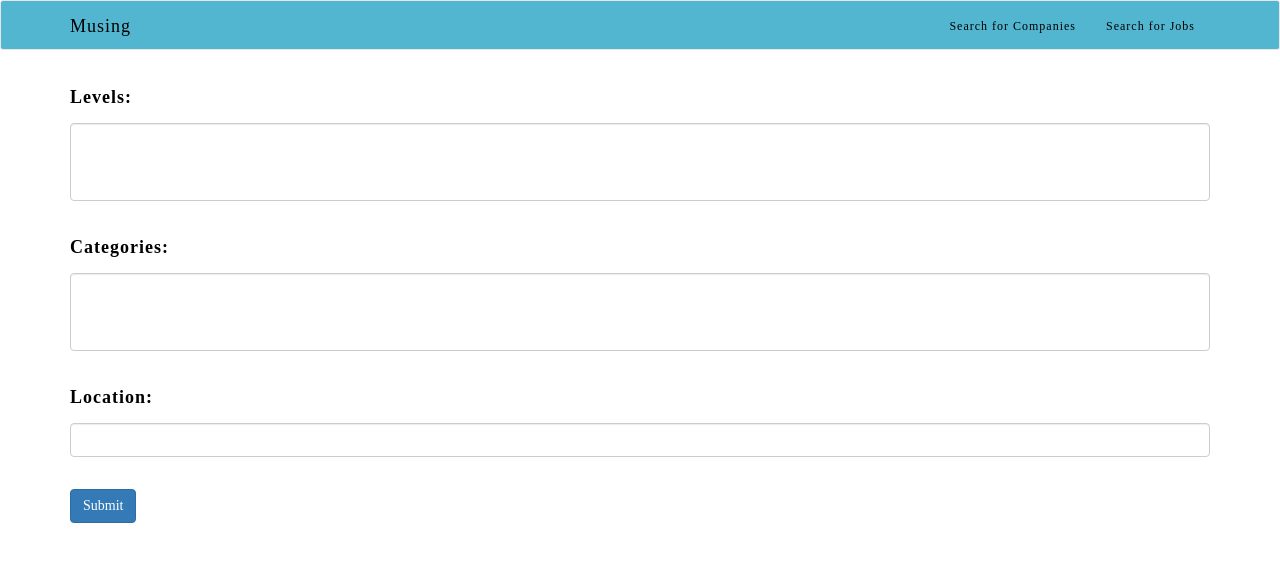
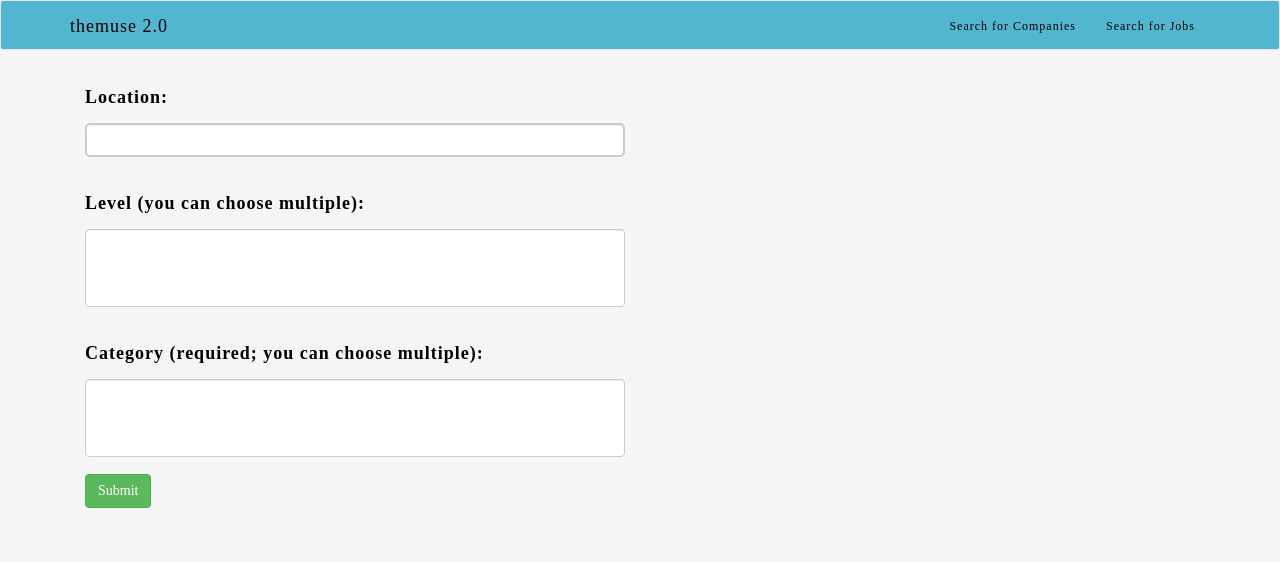
Before and after one commit to j10sanders/PathToPhilosophy, a Flask app: template muse/templates/jobcriteria.html in a window 1280 px wide. Shown: the top 562 px of the page. Run offline with Flask 2, Linux system fonts and the light colour scheme; the template is opened without the code that fills it, so the values that code supplies are empty; some libraries are stand-ins or nearby versions.

Commit message:
procfile and style

```diff
--- a/muse/templates/base.html
+++ b/muse/templates/base.html
@@ -30,7 +30,8 @@
     letter-spacing: 1px;
     border-radius: 3px;
     color: #000;
-    max-height: 20px;
+    height: 40px;
+    max-height: 40px;
     font-family: 'Oswald';
   }
 
@@ -60,6 +61,30 @@ h3{
   font-size: 1em;
 }
 
+body {
+    background-color: #F5F5F5;
+}
+
+input[type=text] {
+    padding:5px;
+    border:2px solid #ccc;
+    -webkit-border-radius: 5px;
+    border-radius: 5px;
+}
+
+input[type=text]:focus {
+    border-color:#333;
+}
+
+input[type=submit] {
+    padding:5px 15px;
+    background:#ccc;
+    border:0 none;
+    cursor:pointer;
+    -webkit-border-radius: 5px;
+    border-radius: 5px;
+}
+
 </style>
 
     <body>
@@ -72,7 +97,7 @@ h3{
                         <span class="icon-bar"></span>
                         <span class="icon-bar"></span>
                     </button>
-                    <a class="navbar-brand" href="{{ url_for('job_criteria_get') }}">Musing</a>
+                    <a class="navbar-brand" href="{{ url_for('job_criteria_get') }}">themuse 2.0</a>
                 </div>
                 <div class="collapse navbar-collapse" id="myNavbar">
           <ul class="nav navbar-nav navbar-right"><span class="sr-only">(current)</span>
--- a/muse/templates/jobcriteria.html
+++ b/muse/templates/jobcriteria.html
@@ -2,32 +2,35 @@
 {% block content %}
 
 <form role="form" method="POST">
-<div class="form-group">
-  <h2><label for="level">Levels:</label></h2>
+<div class="col-xs-6">
+  <h2><label for="location">Location:</label></h2>
+  <input type="text" class="form-control" id="location", name="location">
+  <br>
+  <h2><label for="level">Level (you can choose multiple):</label></h2>
   <select multiple class="form-control" id="level", name ="level">
     {% for level in all_levels %}
     <option>{{ level }}</option>
     {% endfor %}
   </select>
   <br>
-  <h2><label for="category">Categories:</label></h2>
+  <h2><label for="category">Category (required; you can choose multiple):</label></h2>
   <select multiple class="form-control" id="category", name="category" required>
     {% for category in all_category %}
     <option>{{ category }}</option>
     {% endfor %}
   </select>
   <br>
-  <h2><label for="location">Location:</label></h2>
-  <input type="text" class="form-control" id="location", name="location">
-  <br>
+
   <!--<label for="company">Companies:</label>
   <select multiple class="form-control" id="company", name ="company">
     {% for company in companies %}
     <option>{{ company }}</option>
     {% endfor %}
   </select>--->
+  <button type="submit" class="btn btn-success btn-md" onclick = "return check();">Submit</button>
 </div>
-<button type="submit" class="btn btn-primary btn-md" onclick = "return check();">Submit</button>
+<br>
+
 </form>
 
 
--- /dev/null
+++ b/runtime.txt
@@ -0,0 +1 @@
+python-3.5.2
```
Also changed, not shown: muse/views.py (+12 -40 lines), 4 other files.
